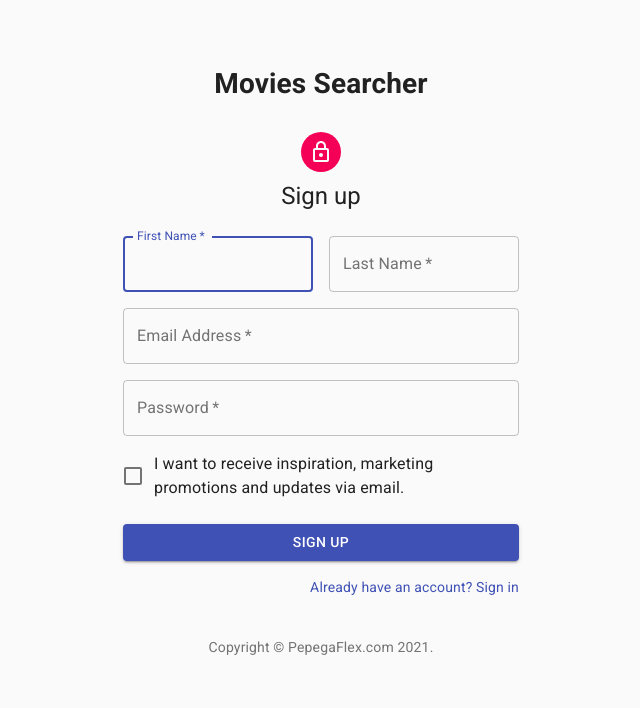
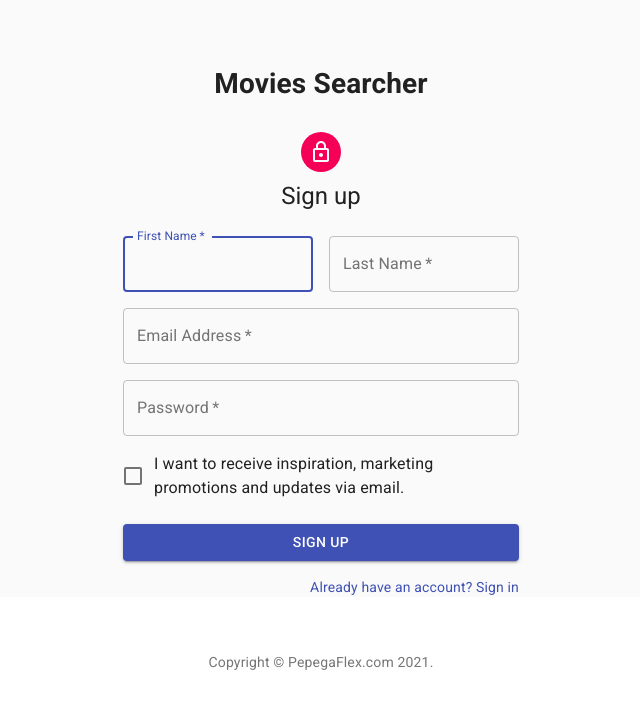
Before and after one commit to vpavasar/graduation-work, a React (Create React App) app in the folder client/: page /sign-up in a window 1280 px wide. Shown: the top 708 px of the page, without its empty margins (319-959 px from the left). Built offline with nearby package versions, Linux system fonts and the light colour scheme.

Commit message:
(client) some fix & added footer

```diff
--- a/client/src/App.js
+++ b/client/src/App.js
@@ -4,6 +4,7 @@ import { useAuth } from './hooks/auth.hook';
 import { useRoutes } from './routes';
 import {Navbar} from "./components/Navbar";
 import {PrimarySearchAppBar} from "./components/NewNavbar";
+import Footer from './components/Footer';
 
 function App() {
   const {token, userId, login, logout} = useAuth();
@@ -18,9 +19,8 @@ function App() {
     }}>
       <BrowserRouter>
         { isAuthenticated && <PrimarySearchAppBar/>}
-        <div>
-          {routes}
-        </div>
+        {routes}
+        <Footer/>
       </BrowserRouter>
     </AuthContext.Provider>
   );
--- /dev/null
+++ b/client/src/components/Footer.js
@@ -0,0 +1,51 @@
+import React from 'react';
+import PropTypes from 'prop-types';
+import { makeStyles } from '@material-ui/core/styles';
+import Container from '@material-ui/core/Container';
+import Typography from '@material-ui/core/Typography';
+import Link from '@material-ui/core/Link';
+
+function Copyright() {
+  return (
+    <Typography variant="body2" color="textSecondary" align="center">
+      {'Copyright © '}
+      <Link color="inherit" href="/">
+        PepegaFlex.com
+      </Link>{' '}
+      {new Date().getFullYear()}
+      {'.'}
+    </Typography>
+  );
+}
+
+const useStyles = makeStyles((theme) => ({
+  footer: {
+    backgroundColor: theme.palette.background.paper,
+    // marginTop: theme.spacing(8),
+    padding: theme.spacing(6, 0),
+  },
+}));
+
+export default function Footer(props) {
+  const classes = useStyles();
+  const { description, title } = props;
+
+  return (
+    <footer className={classes.footer}>
+      <Container maxWidth="lg">
+        <Typography variant="h6" align="center" gutterBottom>
+          {title}
+        </Typography>
+        <Typography variant="subtitle1" align="center" color="textSecondary" component="p">
+          {description}
+        </Typography>
+        <Copyright />
+      </Container>
+    </footer>
+  );
+}
+
+Footer.propTypes = {
+  description: PropTypes.string,
+  title: PropTypes.string,
+};
--- a/client/src/pages/HomePage.js
+++ b/client/src/pages/HomePage.js
@@ -30,7 +30,7 @@ export const HomePage = () => {
             <div>
                 <h2 className='pageTitle'>Popular Movies</h2>
             </div>
-            <div style={{display: 'flex', flexDirection: 'row', marginTop: '20px'}}>
+            <div style={{display: 'flex', flexDirection: 'row', justifyContent: 'space-between', marginTop: '20px'}}>
                 <div style={{display: 'flex', flexDirection: 'column', alignItems: 'flex-start'}}>
                     <SortFilter/>
                     <div className='filters-container'>
@@ -44,8 +44,8 @@ export const HomePage = () => {
                         <RuntimeFilter/>
                     </div>
                 </div>
-                <div style={{marginLeft: '40px', display: 'flex', flexDirection: 'column', justifyContent: 'center'}}>
-                    <div style={{display: 'grid', gridColumnGap: '20px', gridRowGap: '10px', gridTemplateColumns: 'repeat(4, 1fr)'}}>
+                <div style={{display: 'flex', flexDirection: 'column', justifyContent: 'center'}}>
+                    <div style={{display: 'grid', gridColumnGap: '25px', gridRowGap: '20px', gridTemplateColumns: 'repeat(4, 1fr)'}}>
                         {movies.map((movie) => <MovieCard key={movie.id} movie={movie}/>)}
                     </div>
                     <div style={{marginTop: '20px', display:"flex", justifyContent:"center"}}>
--- a/client/src/pages/SignIn.js
+++ b/client/src/pages/SignIn.js
@@ -136,9 +136,9 @@ export default function SignIn() {
           </Grid>
         </form>
       </div>
-      <Box mt={8}>
+      {/* <Box mt={8}>
         <Copyright />
-      </Box>
+      </Box> */}
     </Container>
   );
 }
--- a/client/src/pages/SignUp.js
+++ b/client/src/pages/SignUp.js
@@ -161,9 +161,9 @@ export default function SignUp() {
           </Grid>
         </form>
       </div>
-      <Box mt={5}>
+      {/* <Box mt={5}>
         <Copyright />
-      </Box>
+      </Box> */}
     </Container>
   );
 }
```
